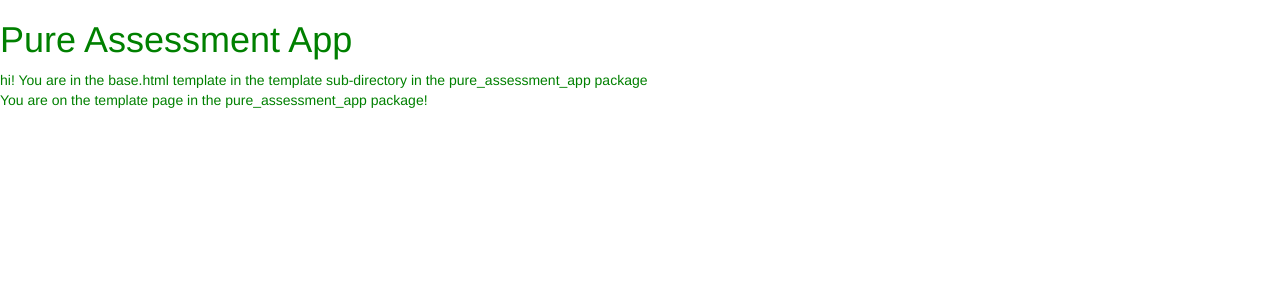
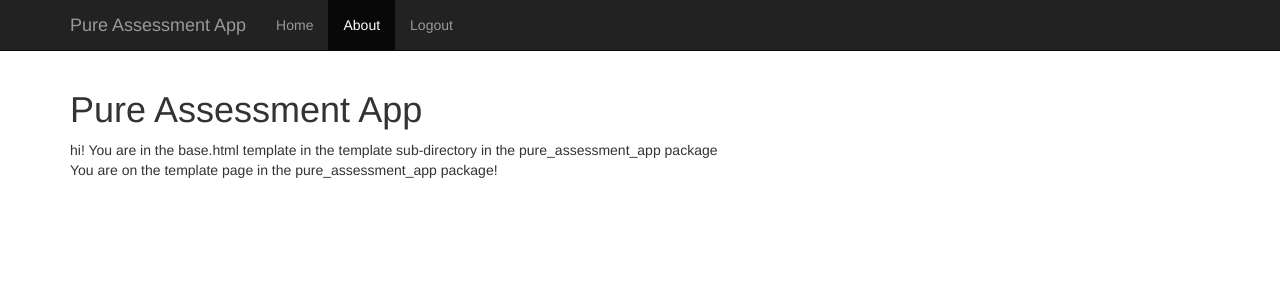
Before and after one commit to FarrowLS/pure_assessment_app, a Django app: template pure_assessment_app/templates/about/index.html in a window 1280 px wide. Shown: the top 300 px of the page. Run offline with Django 3.2, Linux system fonts and the light colour scheme; the template is opened without the code that fills it, so the values that code supplies are empty; some libraries are stand-ins or nearby versions.

Commit message:
Updated app css

```diff
--- /dev/null
+++ b/pure_assessment_app/static/pure_assessment_app/pure_assessment_app_files/css/main.css
@@ -0,0 +1,7 @@
+body {
+  padding-top: 50px;
+}
+
+.app-template {
+  padding: 20px 0px;
+}
--- a/pure_assessment_app/static/pure_assessment_app/pure_assessment_app_files/style.css
+++ /dev/null
@@ -1 +0,0 @@
-body {color: green;}
--- a/pure_assessment_app/templates/base.html
+++ b/pure_assessment_app/templates/base.html
@@ -14,7 +14,7 @@
     <meta name="viewport" content="width=device-width, initial-scale=1">
 
     <link rel="stylesheet" type="text/css" href="{% static "pure_assessment_app/bootstrap-3.1.1-dist/css/bootstrap.min.css" %}">
-    <link rel="stylesheet" type="text/css" href="{% static 'pure_assessment_app/pure_assessment_app_files/style.css' %}" />
+    <link rel="stylesheet" type="text/css" href="{% static 'pure_assessment_app/pure_assessment_app_files/css/main.css' %}" />
 
     <!-- HTML5 shim and Respond.js IE8 support of HTML5 elements and media queries -->
     <!--[if lt IE 9]>
@@ -26,14 +26,37 @@
 
 <body>
 
-    <h1>Pure Assessment App</h1>
+    <div class="navbar navbar-inverse navbar-fixed-top" role="navigation">
+        <div class="container">
+            <div class="navbar-header">
+                <button type="button" class="navbar-toggle" data-toggle="collapse" data-target=".navbar-collapse">
+                    <span class="sr-only">Toggle navigation</span>
+                    <span class="icon-bar"></span>
+                    <span class="icon-bar"></span>
+                    <span class="icon-bar"></span>
+                </button>
+                <a class="navbar-brand" href="home.html">Pure Assessment App</a>
+            </div>
+            <div class="collapse navbar-collapse">
+                <ul class="nav navbar-nav">
+                    <li class=""><a href="home.html">Home</a></li>
+                    <li class="active"><a href="#">About</a></li>
+                    <li><a href="login.html">Logout</a></li>
+                </ul>
+            </div><!--/.nav-collapse -->
+        </div>
+    </div>
+    <div class="container">
+        <div class="app-template">
+            <h1>Pure Assessment App</h1>
 
-    hi! You are in the base.html template in the template sub-directory in the pure_assessment_app package <br />
+            hi! You are in the base.html template in the template sub-directory in the pure_assessment_app package <br />
 
-    {% block stuff  %}
+            {% block stuff  %}
 
-    {% endblock stuff  %}
-
+            {% endblock stuff  %}
+        </div><!-- End .app-template -->
+    </div>
 
     <script src="{% static "pure_assessment_app/jquery-1.11.0/jquery-1.11.0.min.js" %}"></script>
     <script src="{% static "pure_assessment_app/bootstrap-3.1.1-dist/js/bootstrap.min.js" %}"></script>
@@ -41,7 +64,7 @@
     <script>
         // Test script section
         $(function () {
-            alert('hello!');
+            // alert('hello!');
         });
     </script>
 
```
